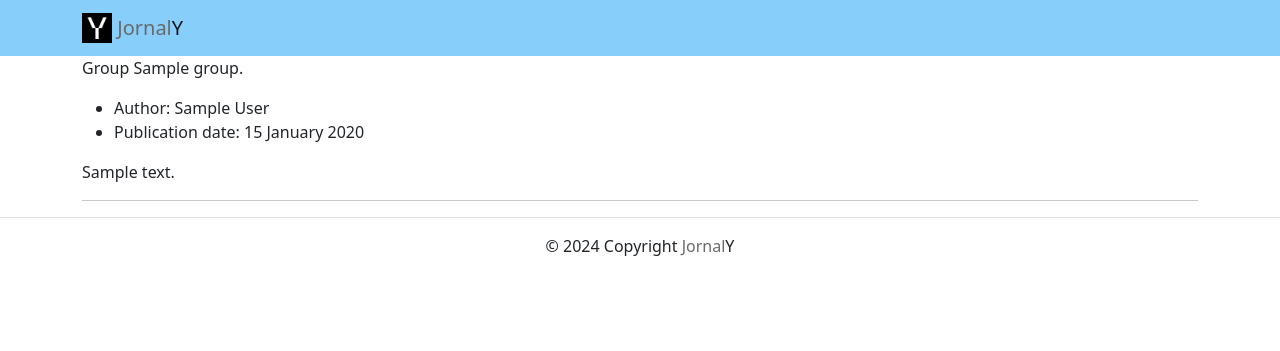
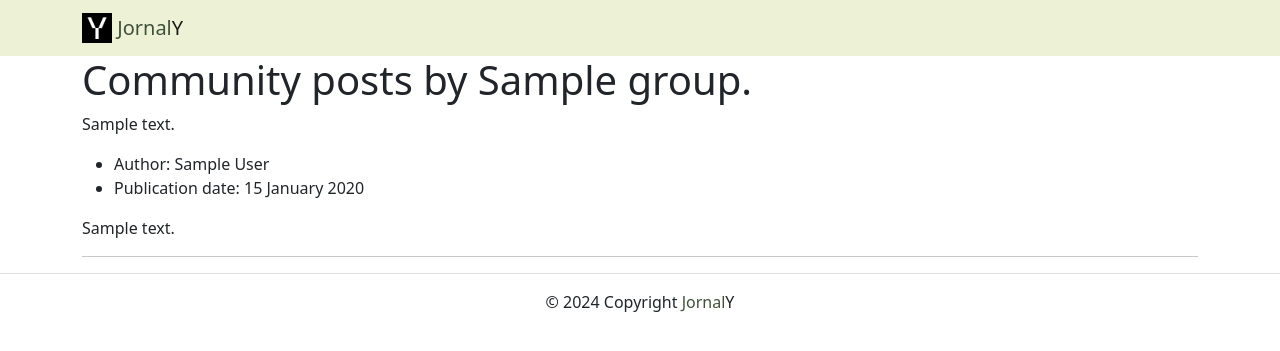
Before and after one commit to dev-lymar/JornalY, a Django app: a page that uses templates/base.html in a window 1280 px wide. Shown: the top 351 px of the page. Run offline with Django 5.2, Linux system fonts and the light colour scheme; tables that the repository leaves empty hold one stand-in row (values such as "Sample post"); some libraries are stand-ins or nearby versions.

Commit message:
Small fix

```diff
--- a/posts/models.py
+++ b/posts/models.py
@@ -9,6 +9,9 @@ class Group(models.Model):
     slug = models.SlugField(max_length=50, unique=True)
     description = models.TextField()
 
+    def __str__(self):
+        return self.title
+
 
 class Post(models.Model):
     text = models.TextField()
--- a/posts/urls.py
+++ b/posts/urls.py
@@ -5,5 +5,5 @@ app_name = 'posts'
 
 urlpatterns = [
     path('', views.index, name='home'),
-    path('group/<slug:slug>/', views.group_posts, name='group'),
+    path('group/<slug:slug>/', views.group_posts, name='group_list'),
 ]
--- a/posts/views.py
+++ b/posts/views.py
@@ -6,6 +6,7 @@ from .models import Post, Group
 def index(request):
     posts = Post.objects.order_by('-pub_date')[:10]
     context = {
+        'title': 'Latest updates on the site',
         'posts': posts,
     }
     return render(request, 'posts/index.html', context=context)
@@ -15,6 +16,7 @@ def group_posts(request, slug):
     group = get_object_or_404(Group, slug=slug)
     posts = Post.objects.filter(group=group).order_by('-pub_date')[:10]
     context = {
+        'title': f'Community posts by {group.title}.',
         'group': group,
         'posts': posts,
     }
--- a/templates/base.html
+++ b/templates/base.html
@@ -17,11 +17,8 @@
     <header>
       {% include 'includes/header.html' %}
     </header>
-    <main>
       {% block content %}
-
       {% endblock %}
-    </main>
     <footer class="border-top text-center py-3">
       {% include 'includes/footer.html' %}
     </footer>
--- a/templates/includes/footer.html
+++ b/templates/includes/footer.html
@@ -1 +1 @@
-<p>© 2024 Copyright <span style="color:#696969">Jornal</span>Y</p>
+<p>© 2024 Copyright <span style="color:#40513B">Jornal</span>Y</p>
--- a/templates/includes/header.html
+++ b/templates/includes/header.html
@@ -1,9 +1,9 @@
 {% load static %}
-<nav class="navbar navbar-light" style="background-color: lightskyblue">
+<nav class="navbar navbar-light" style="background-color:#EDF1D6">
 <div class="container">
   <a class="navbar-brand" href="{% url 'posts:home' %}">
     <img src="{% static 'img/logo.png' %}" width="30" height="30" class="d-inline-block align-top" alt="">
-    <span style="color:#696969">Jornal</span>Y
+    <span style="color:#40513B">Jornal</span>Y
   </a>
 </div>
 </nav>
--- a/templates/posts/group_list.html
+++ b/templates/posts/group_list.html
@@ -1,12 +1,14 @@
 {% extends 'base.html' %}
 
 {% block title %}
-  Group info
+  {{ title }}
 {% endblock %}
 
 {% block content %}
+  <main>
     <div class="container">
-    <p>Group {{ group.title }}.</p>
+      <h1>{{ title }}</h1>
+        <p> {{ group.description }}</p>
           {% for post in posts %}
             <article>
               <ul>
@@ -22,4 +24,5 @@
           <hr>
           {% endfor %}
     </div>
+  </main>
 {% endblock %}
--- a/templates/posts/index.html
+++ b/templates/posts/index.html
@@ -1,10 +1,11 @@
 {% extends 'base.html' %}
 
 {% block title %}
-  Homepage
+  {{ title }}
 {% endblock %}
 
 {% block content %}
+  <main>
     <div class="container">
       <h1>Latest updates on the website</h1>
         <br>
@@ -19,7 +20,7 @@
           </ul>
         <p>{{ post.text }}</p>
           {% if post.group %}
-      <a href="{% url 'posts:group' slug=post.group.slug %}">All group posts</a>
+            <a href="{% url 'posts:group_list' slug=post.group.slug %}">All group posts</a>
           {% else %}
             <p>No group assigned</p>
           {% endif %}
@@ -27,4 +28,5 @@
           {% if not forloop.last %}<hr>{% endif %}
         {% endfor %}
     </div>
+  </main>
 {% endblock %}
```
Lines whose indentation alone changed are shown as unchanged.
